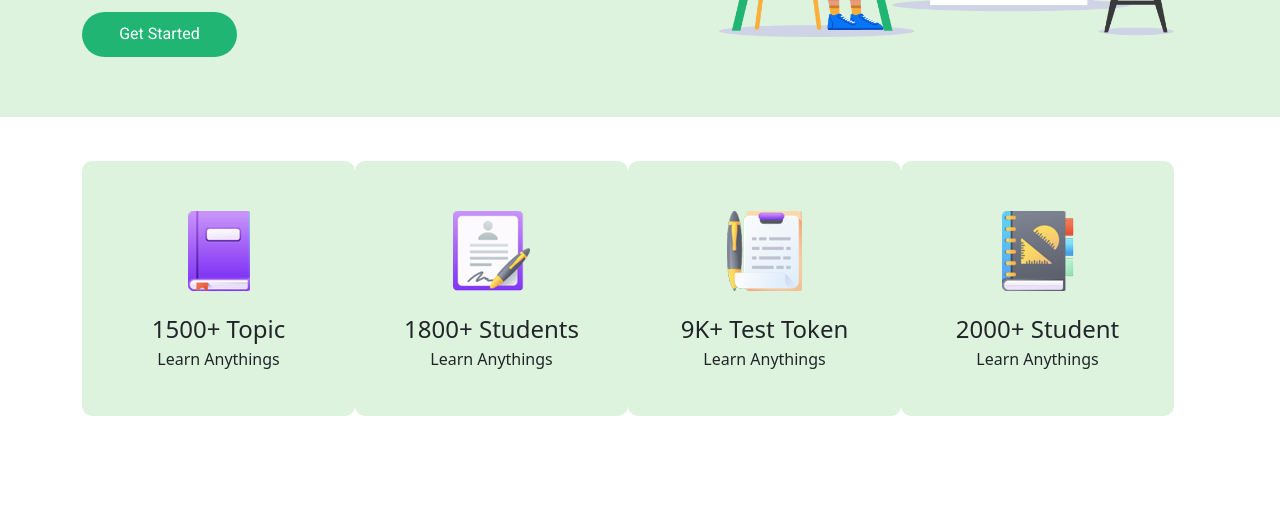
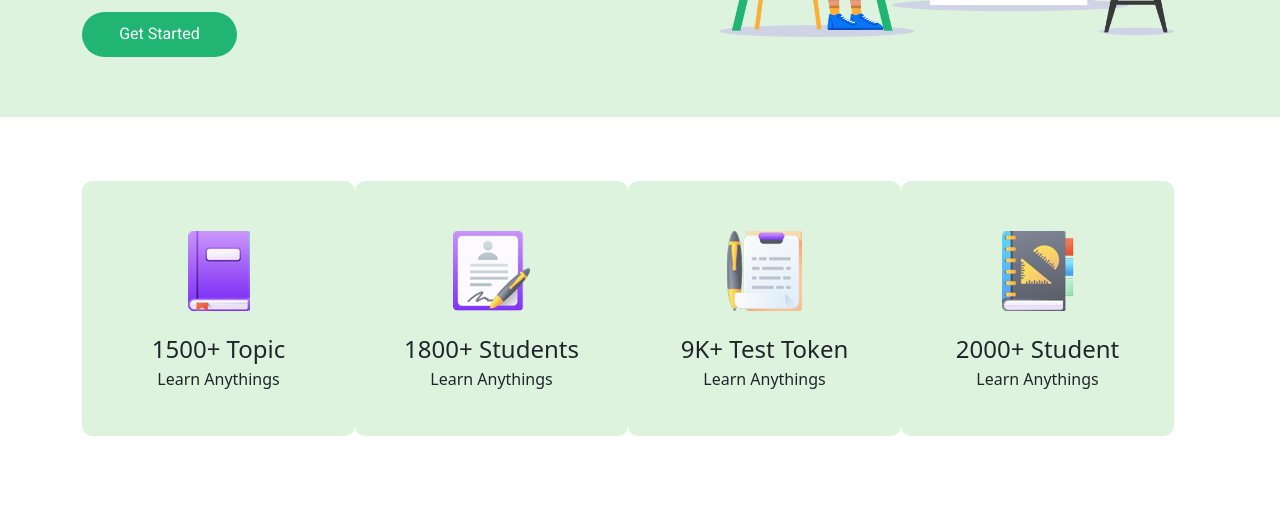
Before and after one commit to HemalMohammed/E-School, a plain HTML site: page index.html in a window 1280 px wide. Shown: the part 398-911 px from the top of the page. Drawn offline with Linux system fonts and the light colour scheme.

Commit message:
Update style.css

```diff
--- a/css/style.css
+++ b/css/style.css
@@ -93,7 +93,7 @@ body{
 
 /*feature start*/
 .feature{
-    padding: 20px 0 100px;
+    padding: 40px 0 100px;
 }
 .s-feature{
     margin-top: 24px;
```
